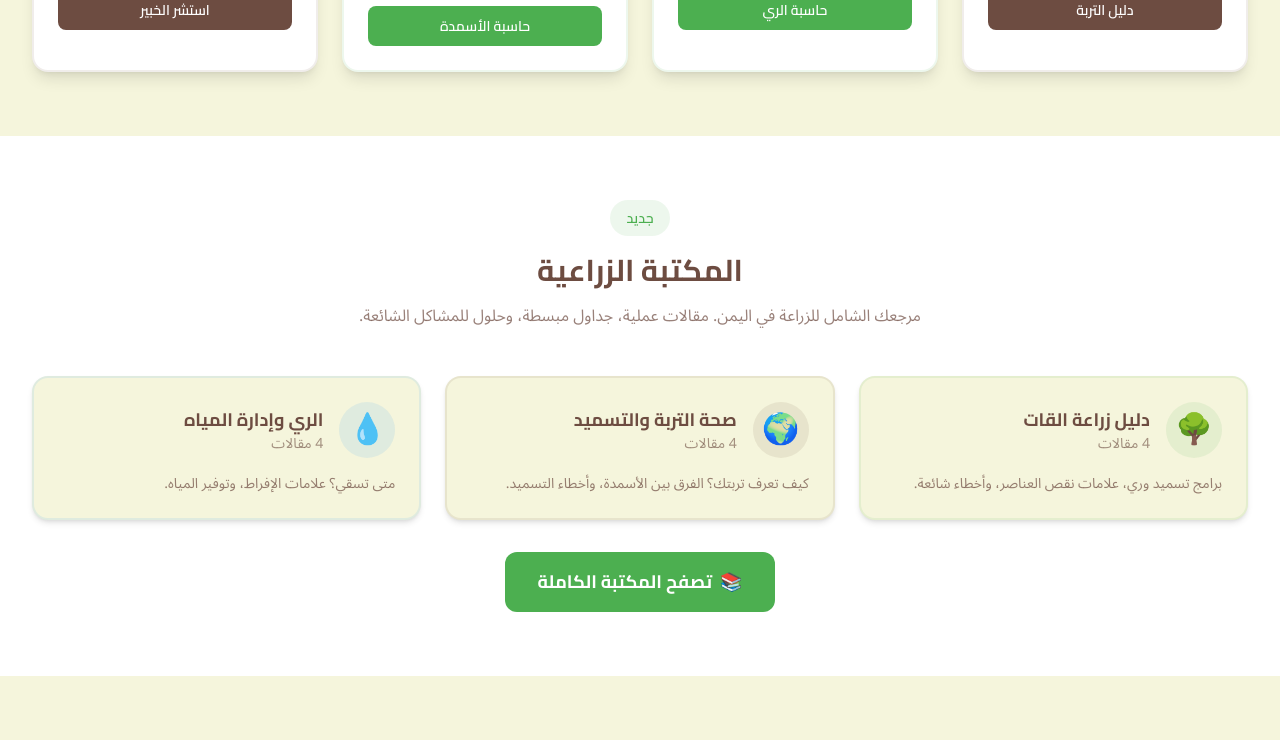
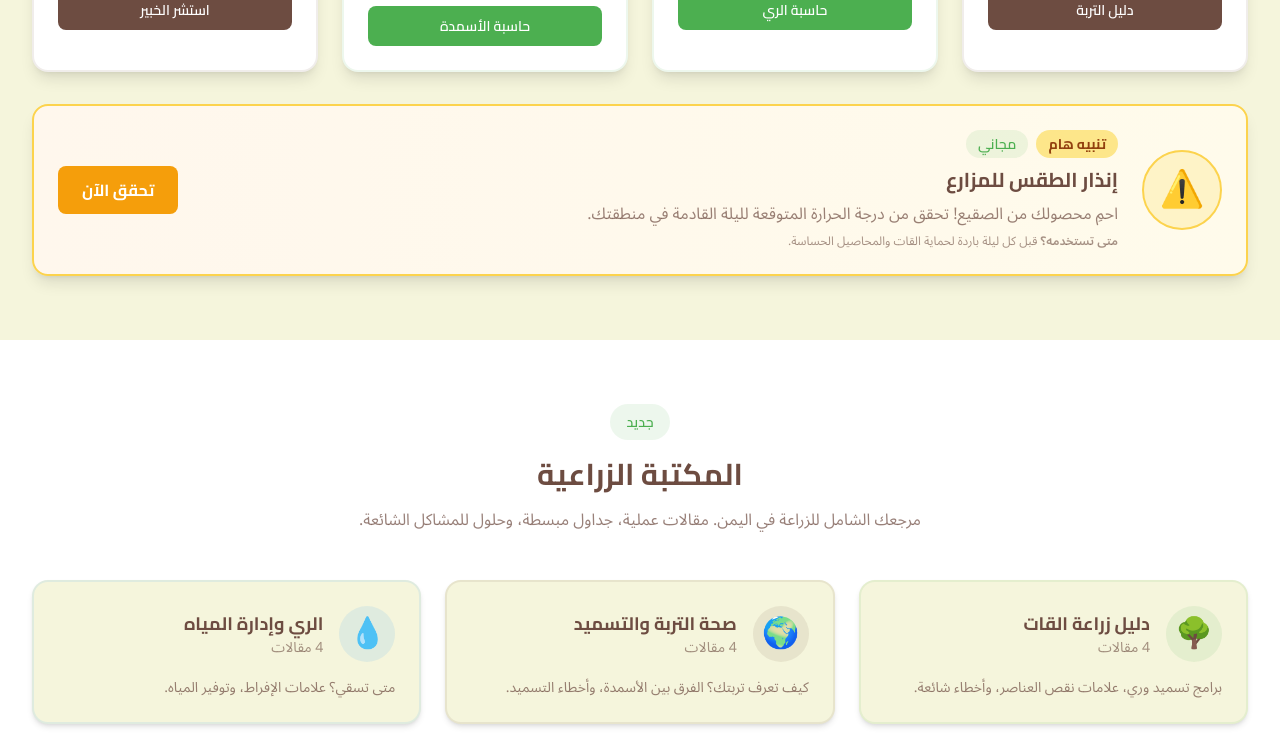
Before and after one commit to lybdalhkymmnswr-ui/yemen-smart-agriculture, a Next.js app: page / in a window 1280 px wide. Shown: the part 1621-2361 px from the top of the page. Built offline with nearby package versions, Linux system fonts and the light colour scheme; no server answers.

Commit message:
إضافة كرت إنذار الطقس للمزارع في الصفحة الرئيسية - بارز مع أيقونة تحذير

```diff
--- a/src/app/page.tsx
+++ b/src/app/page.tsx
@@ -249,6 +249,43 @@ export default function HomePage() {
                 استشر الخبير
               </Link>
             </div>
+          </div>
+
+          {/* Farm Alert Card - كرت إنذار المزارع */}
+          <div className="mt-8">
+            <Link href="/farm-alert" className="block">
+              <div className="bg-gradient-to-l from-amber-50 to-orange-50 rounded-2xl shadow-lg p-6 border-2 border-amber-300 hover:border-amber-400 hover:shadow-xl transition-all cursor-pointer">
+                <div className="flex flex-col md:flex-row items-center gap-6">
+                  <div className="flex-shrink-0">
+                    <div className="w-20 h-20 bg-amber-100 rounded-full flex items-center justify-center border-2 border-amber-300">
+                      <span className="text-4xl">⚠️</span>
+                    </div>
+                  </div>
+                  <div className="flex-1 text-center md:text-right">
+                    <div className="flex items-center justify-center md:justify-start gap-2 mb-2">
+                      <span className="inline-block px-3 py-1 bg-amber-200 text-amber-800 text-sm font-bold rounded-full font-cairo">
+                        تنبيه هام
+                      </span>
+                      <span className="inline-block px-3 py-1 bg-growth/10 text-growth text-sm font-medium rounded-full font-cairo">
+                        مجاني
+                      </span>
+                    </div>
+                    <h3 className="text-xl font-bold text-soil mb-2 font-cairo">إنذار الطقس للمزارع</h3>
+                    <p className="text-soil/70 font-noto mb-2">
+                      احمِ محصولك من الصقيع! تحقق من درجة الحرارة المتوقعة لليلة القادمة في منطقتك.
+                    </p>
+                    <p className="text-xs text-soil/60 font-noto">
+                      <strong>متى تستخدمه؟</strong> قبل كل ليلة باردة لحماية القات والمحاصيل الحساسة.
+                    </p>
+                  </div>
+                  <div className="flex-shrink-0">
+                    <div className="px-6 py-3 bg-amber-500 text-white rounded-lg font-bold font-cairo hover:bg-amber-600 transition-colors">
+                      تحقق الآن
+                    </div>
+                  </div>
+                </div>
+              </div>
+            </Link>
           </div>
         </div>
       </section>
```
